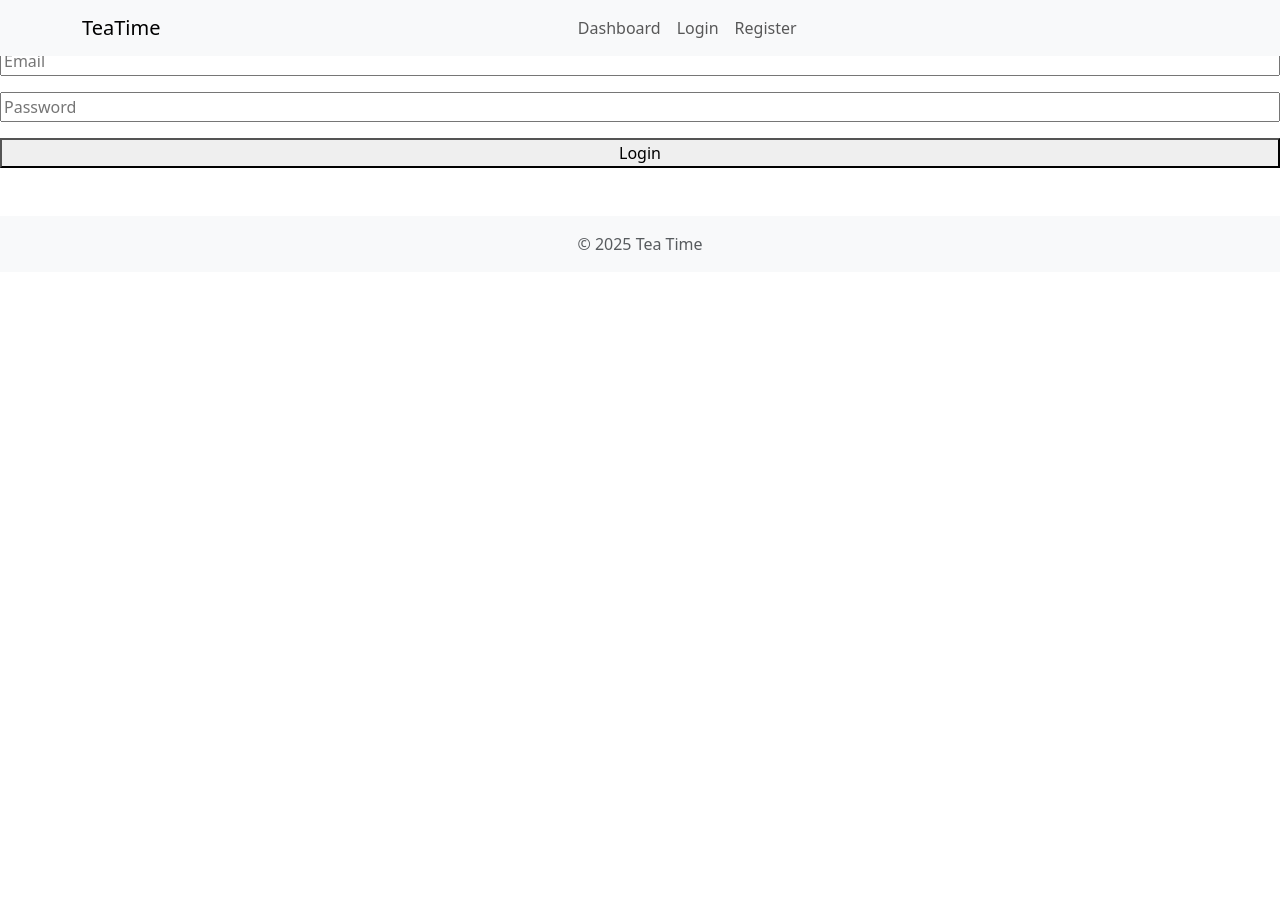
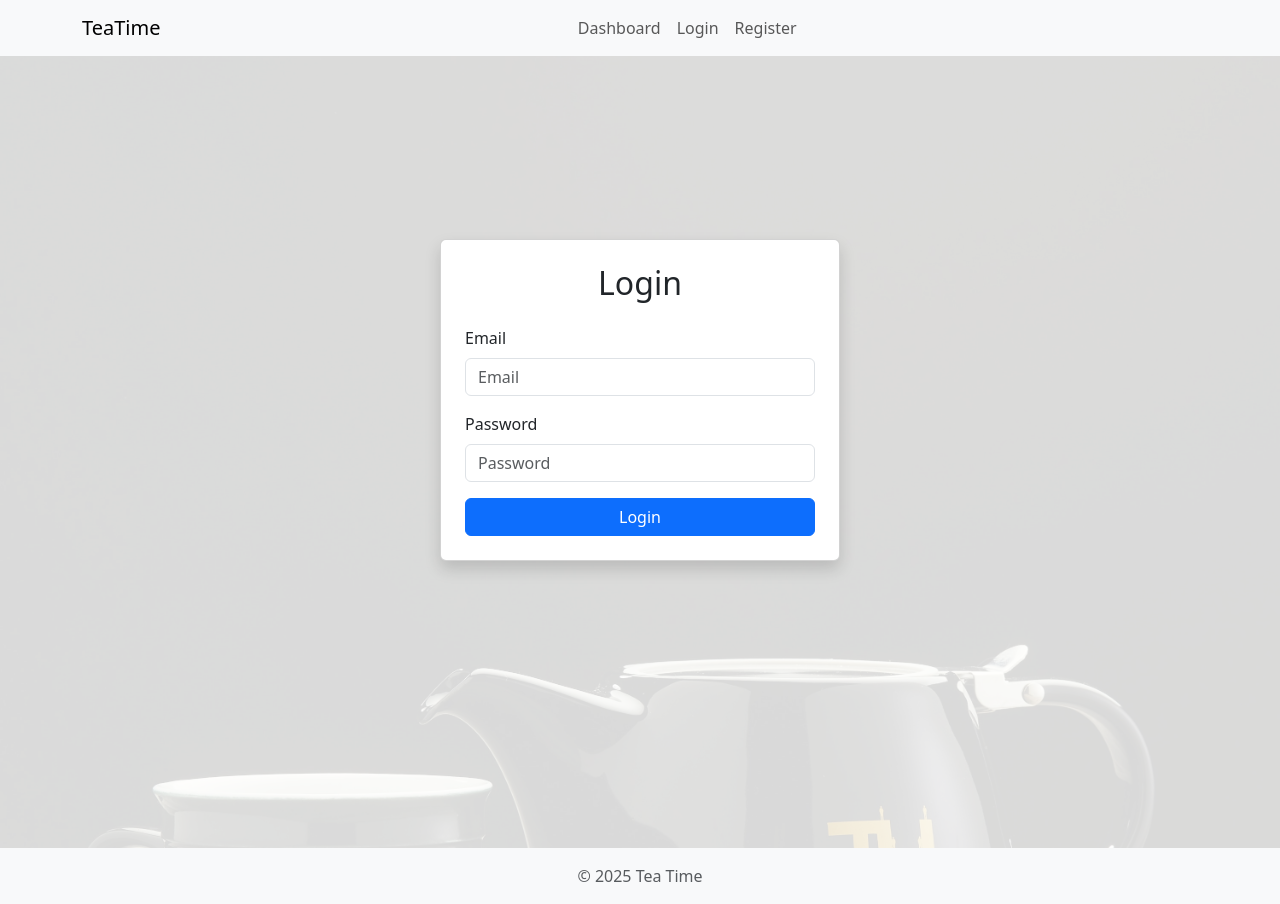
Before and after one commit to chicalauren/TeaTime, a React (Vite) app in the folder client/: page /login in a window 1280 px wide. Before the commit the page ends 800 px from the top, so only its background shows below. Built offline with nearby package versions, Linux system fonts and the light colour scheme.

Commit message:
background image

```diff
--- a/client/src/App.tsx
+++ b/client/src/App.tsx
@@ -41,6 +41,7 @@ function App() {
   return (
     <ApolloProvider client={client}>
       <Router>
+        <div style={{ backgroundColor: 'rgba(255, 255, 255, 0.85)', minHeight: '100vh' }}>
         <Navbar />
         <Routes>
           <Route
@@ -80,6 +81,7 @@ function App() {
           />
         </Routes>
         <Footer />
+        </div>
       </Router>
     </ApolloProvider>
   );
--- a/client/src/main.tsx
+++ b/client/src/main.tsx
@@ -7,7 +7,14 @@ import ReactDOM from 'react-dom/client';
 import { Toaster } from 'react-hot-toast';
 import 'bootstrap/dist/css/bootstrap.min.css';
 import 'bootstrap-icons/font/bootstrap-icons.css';
-import 'bootstrap/dist/js/bootstrap.bundle.min.js'
+import 'bootstrap/dist/js/bootstrap.bundle.min.js';
+document.body.style.backgroundImage = "url('/blacktea.jpg')";
+document.body.style.backgroundSize = "cover";
+document.body.style.backgroundRepeat = "no-repeat";
+document.body.style.backgroundPosition = "center";
+document.body.style.backgroundAttachment = "fixed";
+
+
 
 
 const httpLink = createHttpLink({
--- a/client/src/pages/Login.tsx
+++ b/client/src/pages/Login.tsx
@@ -1,7 +1,7 @@
 import { useState } from 'react';
 import { useMutation } from '@apollo/client';
-import { LOGIN } from '../utils/mutations'; // Your GraphQL mutation
-import { useNavigate } from 'react-router-dom'; // if you want to redirect after login
+import { LOGIN } from '../utils/mutations';
+import { useNavigate } from 'react-router-dom';
 
 function Login() {
   const navigate = useNavigate();
@@ -13,17 +13,14 @@ function Login() {
 
   const handleLogin = async (e: React.FormEvent) => {
     e.preventDefault();
-    console.log('Login submitted');
     try {
       const { data } = await login({
         variables: { email, password },
       });
 
-      // ✅ Save the token and username
       localStorage.setItem('id_token', data.login.token);
       localStorage.setItem('username', data.login.user.username);
 
-      // ✅ Redirect to dashboard or homepage
       navigate('/dashboard');
     } catch (err: any) {
       console.error('Login error:', err);
@@ -32,27 +29,46 @@ function Login() {
   };
 
   return (
-    <div className="auth-container">
-      <h2>Login</h2>
-      <form onSubmit={handleLogin} style={{ display: 'flex', flexDirection: 'column', gap: '1rem' }}>
+    <div className="container d-flex justify-content-center align-items-center min-vh-100">
+      <div className="card p-4 shadow w-100" style={{ maxWidth: '400px' }}>
+        <h2 className="text-center mb-4">Login</h2>
+
+        {errorMessage && (
+          <div className="alert alert-danger" role="alert">
+            {errorMessage}
+          </div>
+        )}
+
+        <form onSubmit={handleLogin}>
+          <div className="mb-3">
+            <label htmlFor="email" className="form-label">Email</label>
             <input
+              id="email"
               type="email"
+              className="form-control"
               placeholder="Email"
               value={email}
               required
               onChange={(e) => setEmail(e.target.value)}
             />
+          </div>
+
+          <div className="mb-3">
+            <label htmlFor="password" className="form-label">Password</label>
             <input
+              id="password"
               type="password"
+              className="form-control"
               placeholder="Password"
               value={password}
               required
               onChange={(e) => setPassword(e.target.value)}
             />
-        <button type="submit">Login</button>
+          </div>
+
+          <button type="submit" className="btn btn-primary w-100">Login</button>
         </form>
-
-      {errorMessage && <p style={{ color: 'red' }}>{errorMessage}</p>}
+      </div>
     </div>
   );
 }
```
Lines whose indentation alone changed are shown as unchanged.
